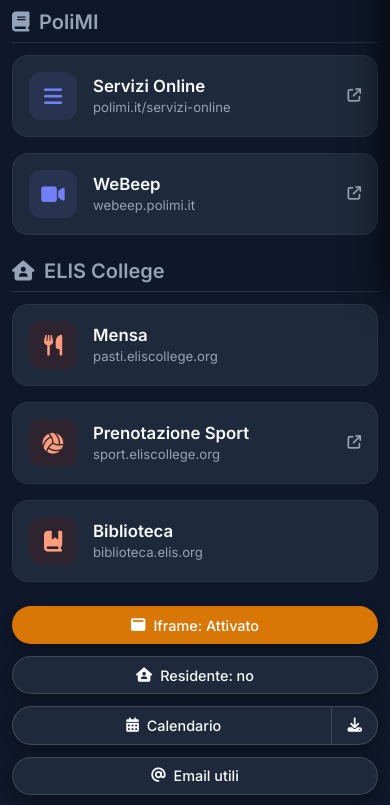
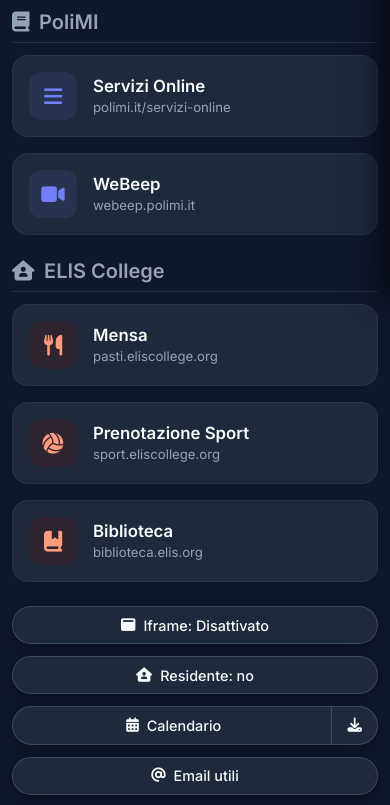
Before and after one commit to Franchin07/elis-dashboard, a plain HTML site: page index.html in a window 390 px wide. Shown: the part 545-1350 px from the top of the page. Drawn offline with Linux system fonts and the light colour scheme; grey boxes are pictures that could not be loaded.

Commit message:
Iframe default off su telefono

```diff
--- a/script.js
+++ b/script.js
@@ -12,8 +12,8 @@ document.addEventListener('DOMContentLoaded', () => {
     const cards = document.querySelectorAll('.card');
     const residentCards = document.querySelectorAll('.resident-item');
 
-
     let iframeMode = localStorage.getItem('iframeMode') || 'mixed';
+    if (window.innerWidth <= 640) iframeMode = localStorage.getItem('iframeMode') || 'off';
     if (iframeMode == 'mixed') document.body.classList.add('mode-mixed');
     let residentMode = localStorage.getItem('residentMode') || 'off';
     if (residentMode == 'off') document.body.classList.add('mode-off');
```
Also changed, not shown: index.html (+0 -1 lines).
